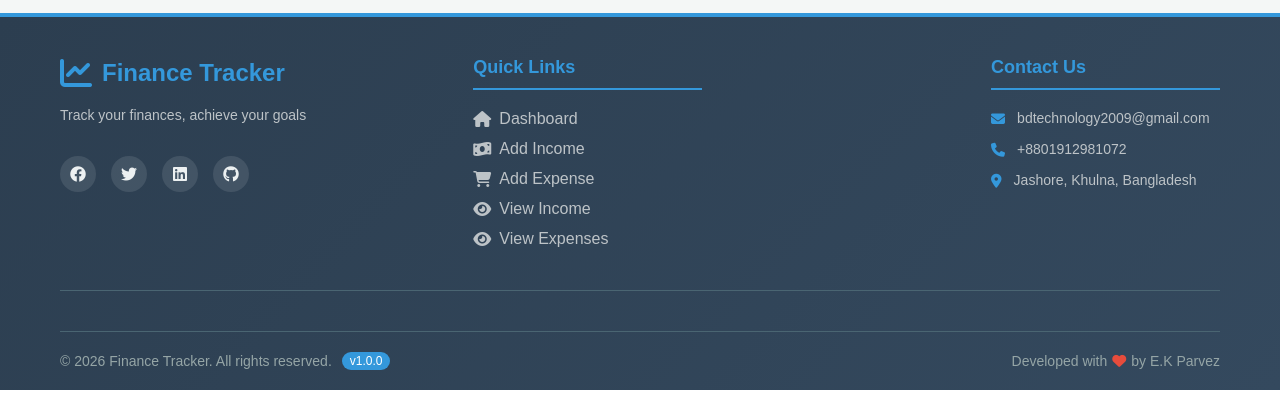
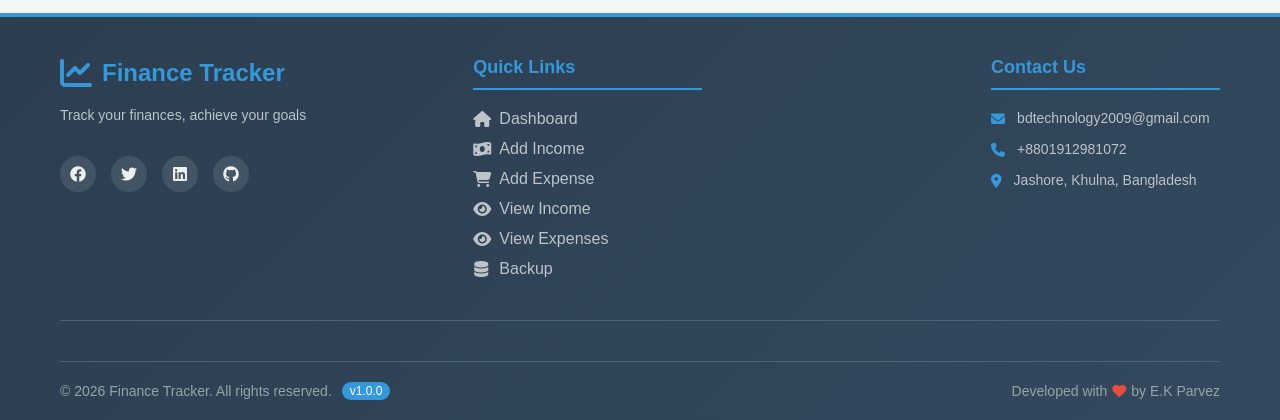
Before and after one commit to EKPARVEZ/finance_app, a PHP site: page /expenses.php in a window 1280 px wide. Shown: the part 1042-1462 px from the top of the page. Before the commit the page ends 1432 px from the top, so only its background shows below. Run offline with PHP 8.4, Linux system fonts and the light colour scheme; a user stored in the database is signed in; data comes from the database, SQL or seed files in the repository.

Commit message:
Update footer.php

```diff
--- a/footer.php
+++ b/footer.php
@@ -43,6 +43,7 @@
                         <li><a href="expenses.php"><i class="fas fa-shopping-cart"></i> Add Expense</a></li>
                         <li><a href="view_income.php"><i class="fas fa-eye"></i> View Income</a></li>
                         <li><a href="view_expenses.php"><i class="fas fa-eye"></i> View Expenses</a></li>
+                        <li><a href="backup_database.php"><i class="fas fa-database"></i> Backup</a></li>
                     </ul>
                 </div>
 
@@ -503,4 +504,5 @@
 // <button class="theme-toggle" onclick="toggleTheme()">
 //     <i class="fas fa-moon"></i>
 // </button>
+
 ?>
```
